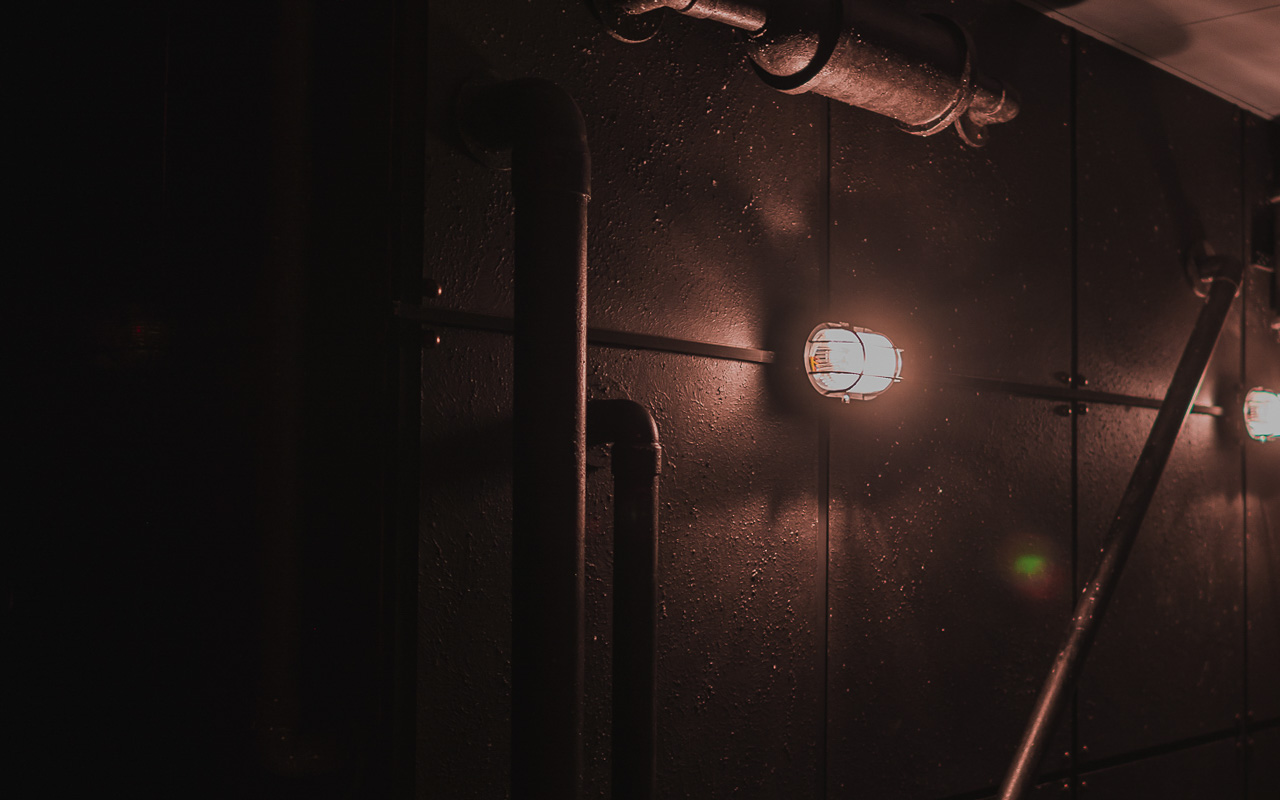
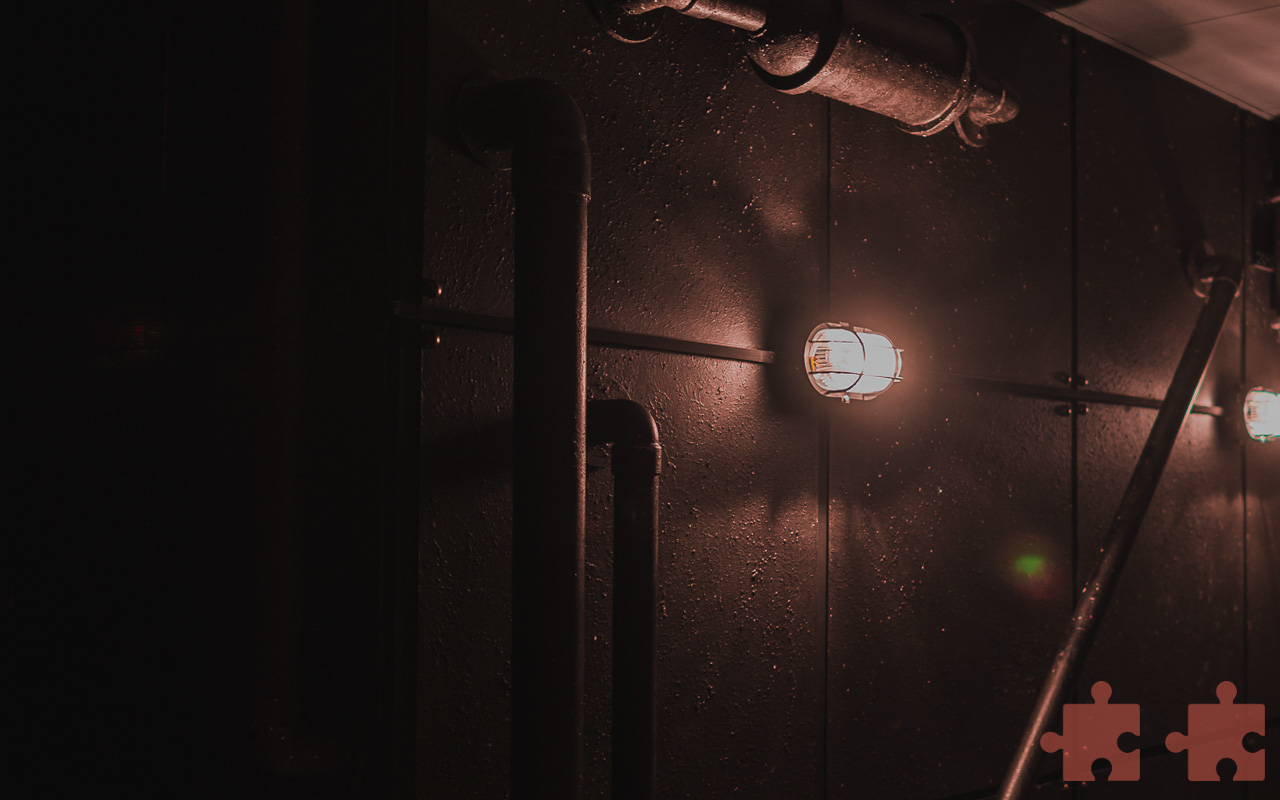
Before and after one commit to praveenscience/react-escape-room, a React (Create React App) app: page / in a window 1280 px wide. Shown: the top 800 px of the page. Built offline with nearby package versions, Linux system fonts and the light colour scheme.

Commit message:
Displayed the progress of game.

```diff
--- a/src/components/App.js
+++ b/src/components/App.js
@@ -1,5 +1,7 @@
 import React, { Component } from "react";
 import { hasClickedCoords } from "../helpers/coords";
+import Unsolved from "../assets/puzzle.png";
+import Complete from "../assets/complete.png";
 
 export default class App extends Component {
   state = {
@@ -31,6 +33,10 @@ export default class App extends Component {
     return (
       <div className="App">
         <div className="clickArea" onClick={this.handleClick}></div>
+        <div className="puzzle">
+          <img src={this.state.Bulb1 ? Complete : Unsolved} className={this.state.Bulb1 ? "solved" : null} alt="" />
+          <img src={this.state.Bulb2 ? Complete : Unsolved} className={this.state.Bulb2 ? "solved" : null} alt="" />
+        </div>
       </div>
     );
   }
--- a/src/styles/index.css
+++ b/src/styles/index.css
@@ -16,3 +16,17 @@ body,
   width: 1920px;
   height: 1080px;
 }
+.puzzle {
+  position: fixed;
+  bottom: 0;
+  right: 0;
+  padding: 15px;
+}
+.puzzle img {
+  margin-left: 25px;
+  width: 100px;
+  opacity: 0.5;
+}
+.puzzle img.solved {
+  opacity: 1;
+}
```
Also changed, not shown: src/assets/complete.png (added), src/assets/puzzle.png (added).
